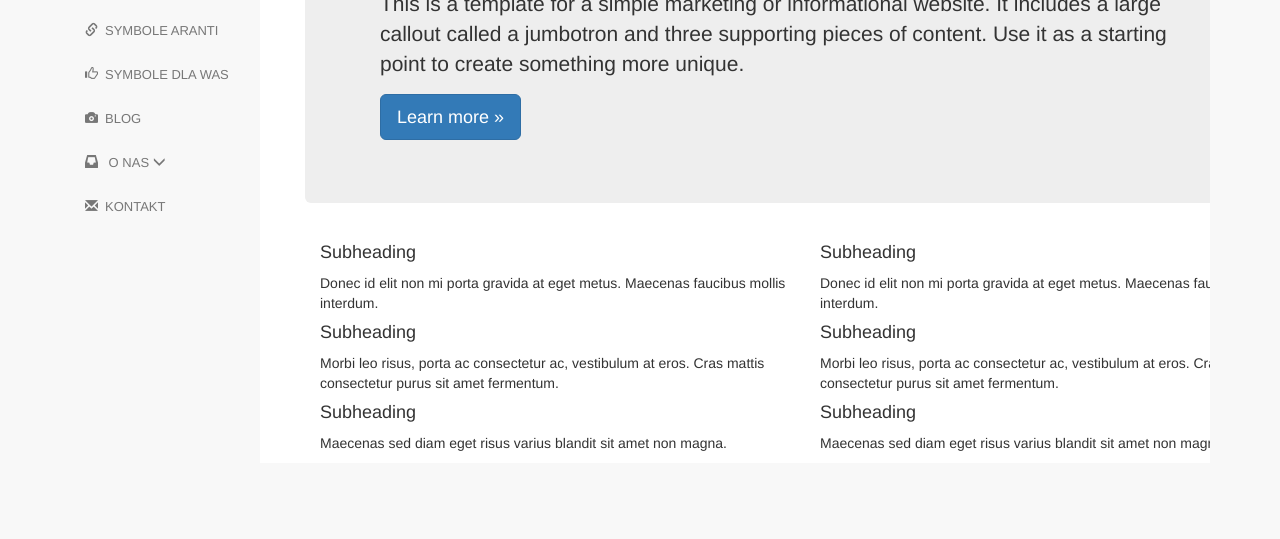
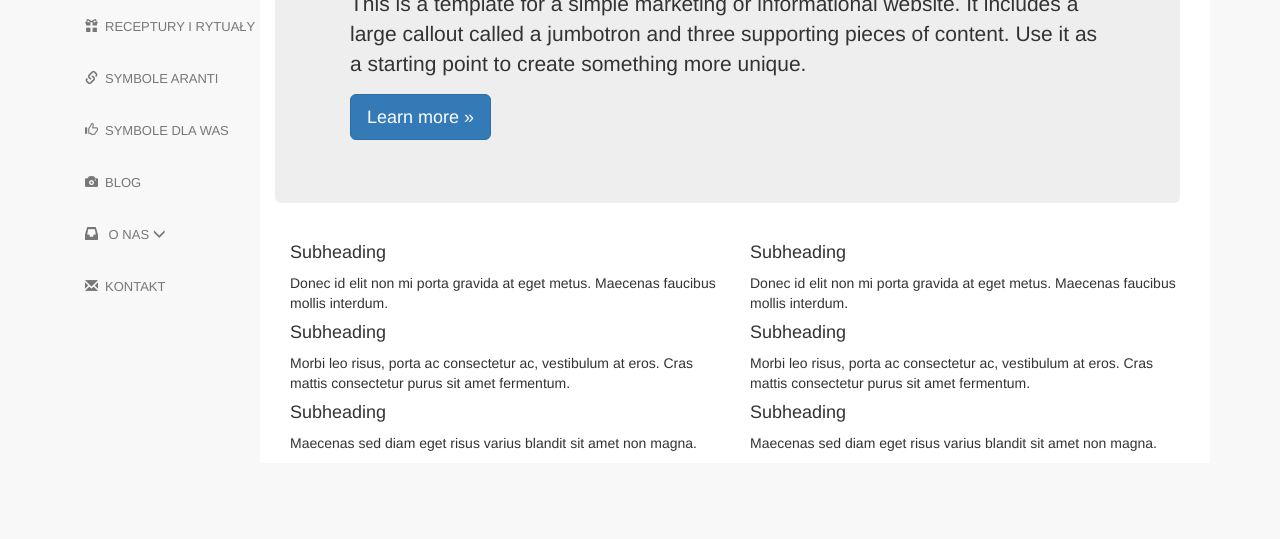
Before and after one commit to SerKir/aranti, a plain HTML site: page index.html in a window 1280 px wide. Shown: the part 261-800 px from the top of the page. Drawn offline with nearby package versions, Linux system fonts and the light colour scheme.

Commit message:
Fixed main container width and hover coloring size

```diff
--- a/css/verticalMenu.css
+++ b/css/verticalMenu.css
@@ -48,7 +48,7 @@
     display: block;
   }
   .sidebar-nav .navbar li a {
-    padding-top: 12px;
+    padding-top: 20px;
     padding-bottom: 12px;
   }
 }
@@ -81,7 +81,7 @@
   }
 
   .affix-content .container {
-    width: 1000px;
+    width: 920px;
   }
 
   .affix-content .container .page-header{
@@ -89,7 +89,7 @@
   }
   .affix-content{
     padding-right: 30px;
-    padding-left: 30px;
+    padding-left: 15px;
   }
   .affix-title{
     border-bottom: 1px solid #ecf0f1;
@@ -104,6 +104,7 @@
   .sidebar-nav .navbar li a:hover {
     background-color: #428bca;
     color: white;
+    max-width: 220px;
   }
   .sidebar-nav .navbar li a > .caret {
     margin-top: 8px;
--- a/index.html
+++ b/index.html
@@ -78,8 +78,6 @@
 </div>
 
 <div class="col-sm-9 col-md-10 affix-content">
-	<div class="container">
-
     <div class="jumbotron">
       <div class="container">
         <h1>ARANTI</h1>
@@ -118,7 +116,6 @@
 	</div>
 </div>
 </div>
-</div>
 
   <footer class="footer">
 	<p></p>
```
Also changed, not shown: Basia.html (+0 -2 lines), Magda.html (+0 -2 lines), aboutUs.html (+0 -2 lines), aranti.html (+0 -2 lines), individSessions.html (+0 -2 lines), sessionFragments.html (+0 -2 lines), symbolsForYou.html (+0 -2 lines).
